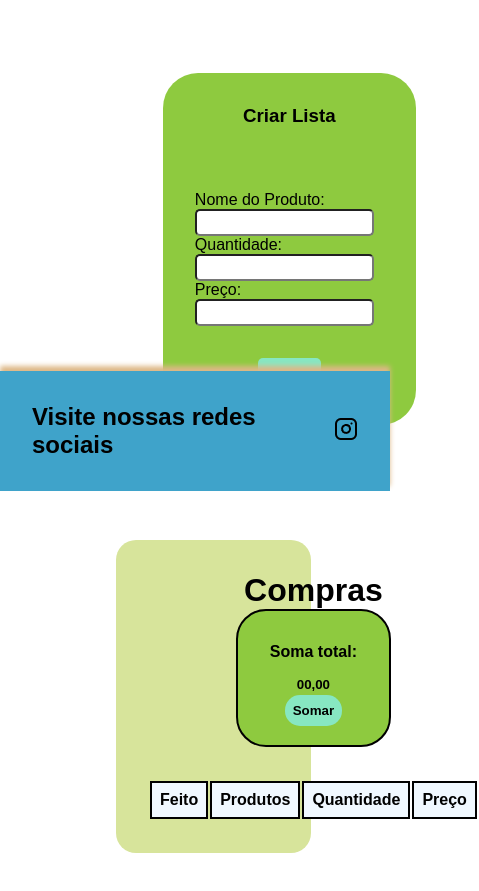
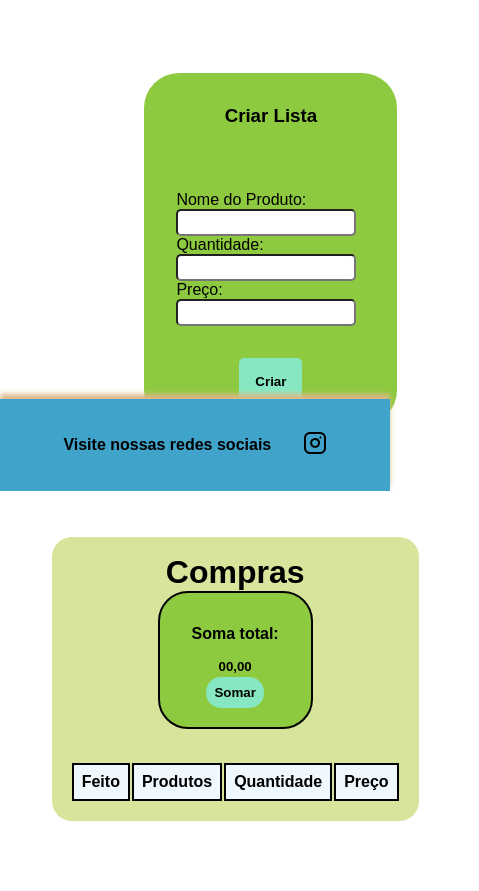
Before and after one commit to Jore-X/CompraMestre, a plain HTML site: page index.html in a window 390 px wide. Shown: the part 353-1244 px from the top of the page, 479 px wide, since content can reach past the window. Drawn offline with Linux system fonts and the light colour scheme.

Commit message:
Terceiro Commit
melhorando responsividade 2

```diff
--- a/index.html
+++ b/index.html
@@ -83,7 +83,7 @@
       </div>
     </main>
     <footer>
-      <h2>Visite nossas redes sociais</h2>
+      <h4>Visite nossas redes sociais</h4>
       <a href=""> <img src="./assets/img/instagram.png" alt="" /></a>
     </footer>
 
--- a/style.css
+++ b/style.css
@@ -44,18 +44,19 @@ nav ul a {
   margin-left: 2rem;
   color: rgb(63, 163, 202);
 }
-.nav-item {
-  text-decoration: none;
-}
+
 
 main {
   padding: 1rem;
   display: flex;
+  align-items: center;
+  justify-content: center;
   flex-wrap: wrap;
   min-height: 100dvh;
 }
 main h3 {
   padding: 2rem;
+  text-align: center;
 }
 main div{
   display: flex;
@@ -68,7 +69,7 @@ footer {
   background-color: #3fa3ca;
   position: sticky;
   display: flex;
-  justify-content: space-between;
+  justify-content: space-evenly;
   align-items: center;
   padding: 2rem;
   bottom: 0;
@@ -85,6 +86,28 @@ th, td{
   text-align: left;
   width: 400px;
 }
+
+.nav-item {
+  text-decoration: none;
+}
+
+.input-quest {
+  border-radius: 5px;
+  padding: 0.25rem;
+  width: 95%;
+}
+
+.tabela-th{
+  background-color: aliceblue;
+}
+
+.linha-tarefa{
+  min-width: 800px;
+  width: 800px;
+  border-collapse: collapse;
+  background-color: aliceblue;
+}
+
 #filter {
   display: flex;
   flex-direction: column;
@@ -107,13 +130,10 @@ th, td{
   flex-wrap: wrap;
   flex-direction: column;
   align-items: center;
+  justify-content: center;
   background-color: rgb(215, 228, 155);
-  padding: 2rem;
+  padding: 5%;
   border-radius: 20px;
-  min-width: 50vw;
-  max-width: 30%;
-  width: 50%;
-  height: auto;
 }
 #caixa-soma{
   background-color: #8eca3f;
@@ -166,11 +186,6 @@ th, td{
   flex-wrap: wrap;
   justify-content: space-around;
 }
-
-.input-quest {
-  border-radius: 5px;
-  padding: 0.25rem;width: 95%;
-}
 #submit {
   display: flex;
   border-radius: 5px;
@@ -184,9 +199,6 @@ th, td{
 #submit:hover{
   background-color: indianred;
 }
-.tabela-th{
-  background-color: aliceblue;
-}
 
 #div-table{
   display: flex;
@@ -198,9 +210,6 @@ th, td{
   padding: 1rem;
 }
 
-.linha-tarefa{
-  min-width: 800px;
-  width: 800px;
-  border-collapse: collapse;
-  background-color: aliceblue;
+#tabela{
+  align-items: center;
 }
```
